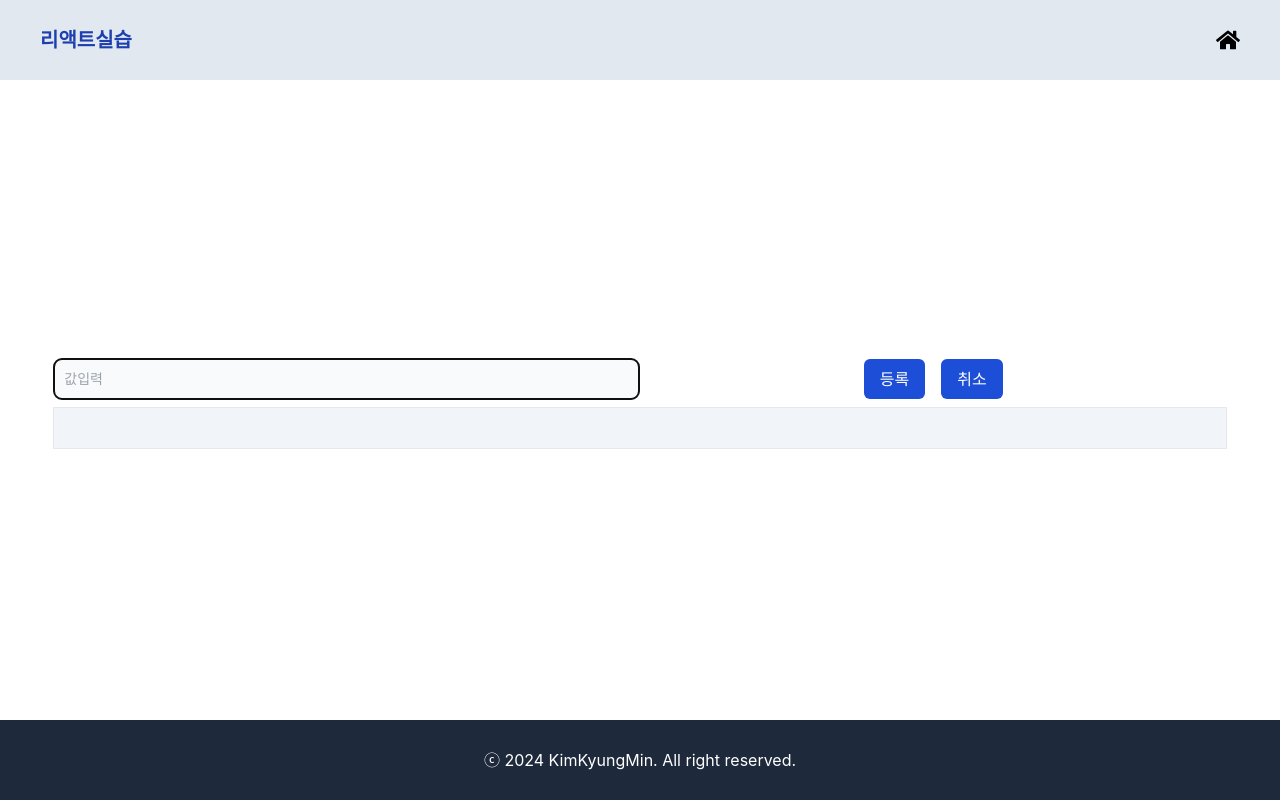
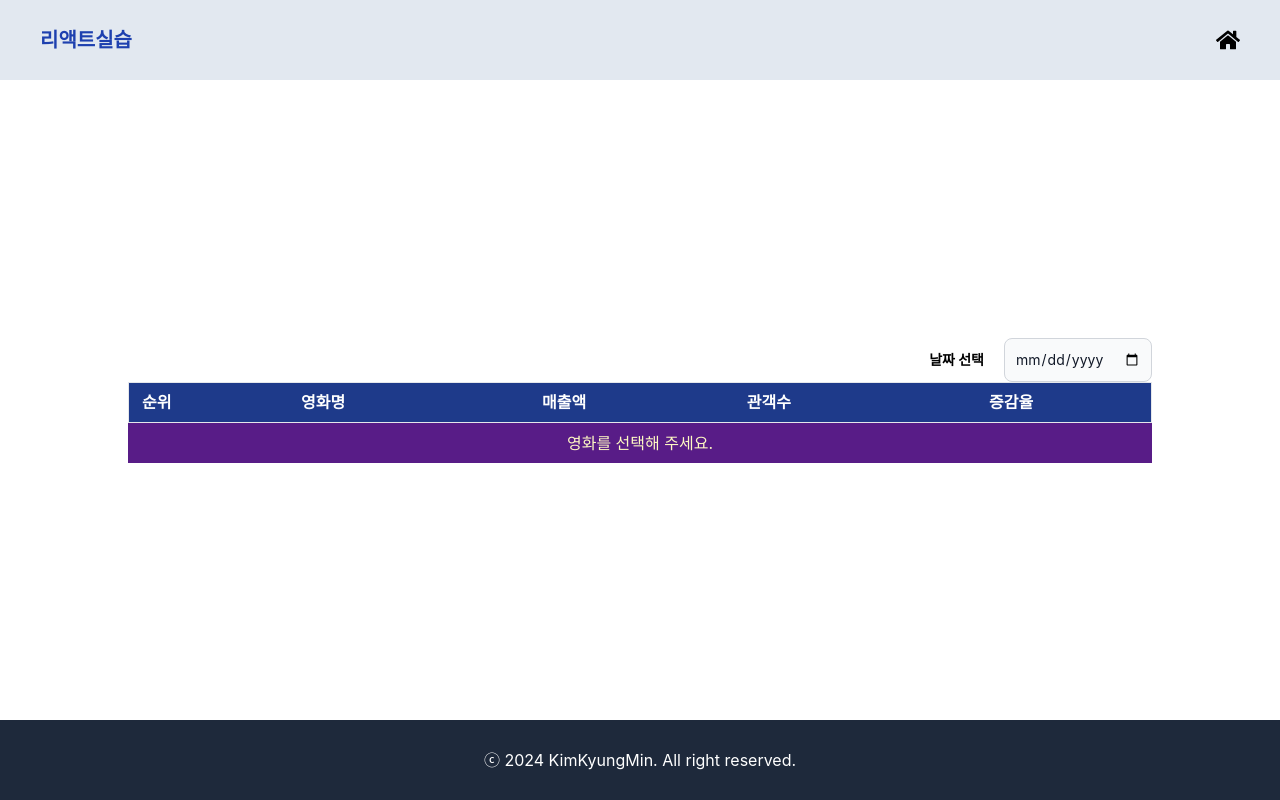
Before and after one commit to pnumin/k6_react, a React (Create React App) app: page / in a window 1280 px wide. Built offline with nearby package versions, Linux system fonts and the light colour scheme.

Commit message:
Boxoffice

```diff
--- /dev/null
+++ b/src/05/BoxOffice.js
@@ -0,0 +1,124 @@
+import BoxOfficeData from "./BoxOffice.json";
+import { FaArrowDown, FaArrowUp } from "react-icons/fa";
+import { CgLoadbar } from "react-icons/cg";
+import { useState, useEffect, useRef } from "react";
+import TailInput from "../UI/TailInput" ;
+
+export default function BoxOffice() {
+  const [boxList, setBoxList] = useState() ;
+  const [trs, setTrs] = useState() ;
+  const [selMv, setSelMv] = useState() ;
+
+  const boxRef = useRef() ;
+
+  useEffect(() =>{
+    if ( !boxList ) return ;
+    const tm = boxList.map( item =>
+      <tr key={item.movieCd}
+          onClick={() => {handleClick(item)}}
+          className="h-10 p-2
+                     hover:bg-blue-100 hover:font-bold">
+        <td className="text-center">
+          <span className=" inline-flex w-3/5
+                            p-1
+                            justify-center items-center
+                            bg-blue-900 text-white
+                            text-sm">
+            {item.rank}
+          </span>
+        </td>
+        <td>
+          {item.movieNm}
+        </td>
+        <td className="text-right">
+          {parseInt(item.salesAmt).toLocaleString()}원
+        </td>
+        <td className="text-right">
+          {parseInt(item.audiAcc).toLocaleString()}명
+        </td>
+        <td className="pt-3 flex justify-center items-center">
+          {parseInt(item.rankInten) === 0 ? <CgLoadbar />
+              : parseInt(item.rankInten) > 0 ? <FaArrowUp className="text-red-600"/>
+                : <FaArrowDown className="text-blue-600"/>
+            }
+           {parseInt(item.rankInten) !==0 && Math.abs(item.rankInten)}
+        </td>
+      </tr>
+      );
+
+     setTrs(tm) ;
+  }, [boxList]);
+
+
+  // boxoffice 데이터 fetch
+  const getData = (dt) => {
+    let url = `https://kobis.or.kr/kobisopenapi/webservice/rest/boxoffice/searchDailyBoxOfficeList.json?`;
+    url = url + `key=${process.env.REACT_APP_MV_API}&targetDt=${dt}` ;
+
+    console.log(url)
+
+    fetch(url)
+    .then(resp => resp.json())
+    .then(data => setBoxList(data.boxOfficeResult.dailyBoxOfficeList))
+    .catch (err => console.log(err))
+  }
+
+  const handleSelDate = () => {
+    console.log(boxRef.current.value.replaceAll('-','')) ;
+    getData(boxRef.current.value.replaceAll('-',''));
+  }
+
+  const handleClick = (mv) => {
+    console.log(mv)
+    // 할당연산자로 state 변수 변경 불가 => 업데이트함수 변경
+    // selMv = mv ;
+    setSelMv(mv) ;
+  }
+  return (
+    <div className="w-full flex flex-col
+                    justify-center items-center">
+      <div className="w-4/5 flex
+                      justify-end items-center">
+        <span className="text-sm mx-5 font-bold">날짜 선택 </span>
+        <div className="flex">
+        <TailInput type = "date"
+                   inputRef ={boxRef}
+                   handleChange = {handleSelDate}
+                   ph ="" />
+        </div>
+      </div>
+      <table className="w-4/5 border">
+        <thead>
+          <tr className=" h-10
+                          text-center
+                         bg-blue-900 text-white">
+            <th className="w-14">순위</th>
+            <th>영화명</th>
+            <th className="w-1/5">매출액</th>
+            <th className="w-1/5">관객수</th>
+            <th className="w-30">증감율</th>
+          </tr>
+        </thead>
+        <tbody>
+          {trs}
+        </tbody>
+        {/* <tfoot>
+          <tr>
+            <td colSpan={5} className="bg-slate-200">footer</td>
+          </tr>
+        </tfoot> */}
+      </table>
+      <div className= "w-4/5 h-10 flex
+                      justify-center items-center
+                      text-bold text-center
+                       bg-purple-900 text-yellow-100">
+      { selMv === undefined && '영화를 선택해 주세요.'}
+      { selMv &&
+        `[${selMv.movieCd}] ${selMv.movieNm} -
+          누적관객수 : ${parseInt(selMv.salesAcc).toLocaleString()}명
+          누적매출액 : ${parseInt(selMv.audiAcc).toLocaleString()}원`
+      }
+      </div>
+    </div>
+  )
+}
--- a/src/10/RefInput.js
+++ b/src/10/RefInput.js
@@ -10,6 +10,7 @@ export default function RefInput() {
     if (inputRef.current.value === '') {
       alert('값을 입력하세요.') ;
       inputRef.current.focus() ;
+      return ;
     }
     setBts([inputRef.current.value , ...bts]) ;
   }
@@ -27,7 +28,9 @@ export default function RefInput() {
   } , [bts]);
 
   const handleRemove = () => {
-
+    setBts([]) ;
+    inputRef.current.value = '' ;
+    inputRef.current.focus() ;
   }
   return (
     <div className="w-11/12 flex flex-col
@@ -35,16 +38,9 @@ export default function RefInput() {
       <div className="w-full flex
                       justify-center items-center">
         <div className="w-1/2 flex justify-center items-center">
-        <input type="text"
-           ref={inputRef}
-           className="bg-gray-50 border
-                       border-gray-300
-                       text-gray-900
-                       text-sm rounded-lg
-                       focus:ring-blue-500
-                       focus:border-blue-500
-                       block w-full p-2.5"
-                       placeholder="값입력"  />
+          <TailInput type = "text"
+                   inputRef ={inputRef}
+                   ph ="값입력" />
         </div>
         <div className="w-1/2 flex justify-center items-center">
           <TailButton caption="등록"
--- a/src/App.js
+++ b/src/App.js
@@ -8,12 +8,13 @@ import { FaHome } from "react-icons/fa";
 // import MyDiv1 from './03_1/MyDiv1';
 // import MyListMain from './04/MyListMain';
 // import BoxOfficeTb from './05_1/BoxOfficeTb';
+import BoxOffice from './05/BoxOffice';
 // import Lotto from './06/Lotto';
 // import FoodMain from './07/FoodMain';
 // import MyClock from './08/MyClock';
 // import TrafficMain from './09/TrafficMain';
 // import RefVal from './10/RefVal';
-import RefInput from './10/RefInput';
+// import RefInput from './10/RefInput';
 
 function App() {
 
@@ -35,7 +36,7 @@ function App() {
       <main className='grow flex flex-col
                             justify-center items-center
                       '>
-          <RefInput />
+          <BoxOffice />
       </main>
       <footer className='flex justify-center items-center
                           h-20 bg-slate-800
--- a/src/UI/TailInput.js
+++ b/src/UI/TailInput.js
@@ -1,7 +1,8 @@
-export default function TailInput({type,inputRef, ph}) {
+export default function TailInput({type,inputRef, ph, handleChange}) {
   return (
     <input type={type}
            ref={inputRef}
+           onChange={handleChange}
            className="bg-gray-50 border
                        border-gray-300
                        text-gray-900
```
Also changed, not shown: src/11/GalleryCard.js (added).
